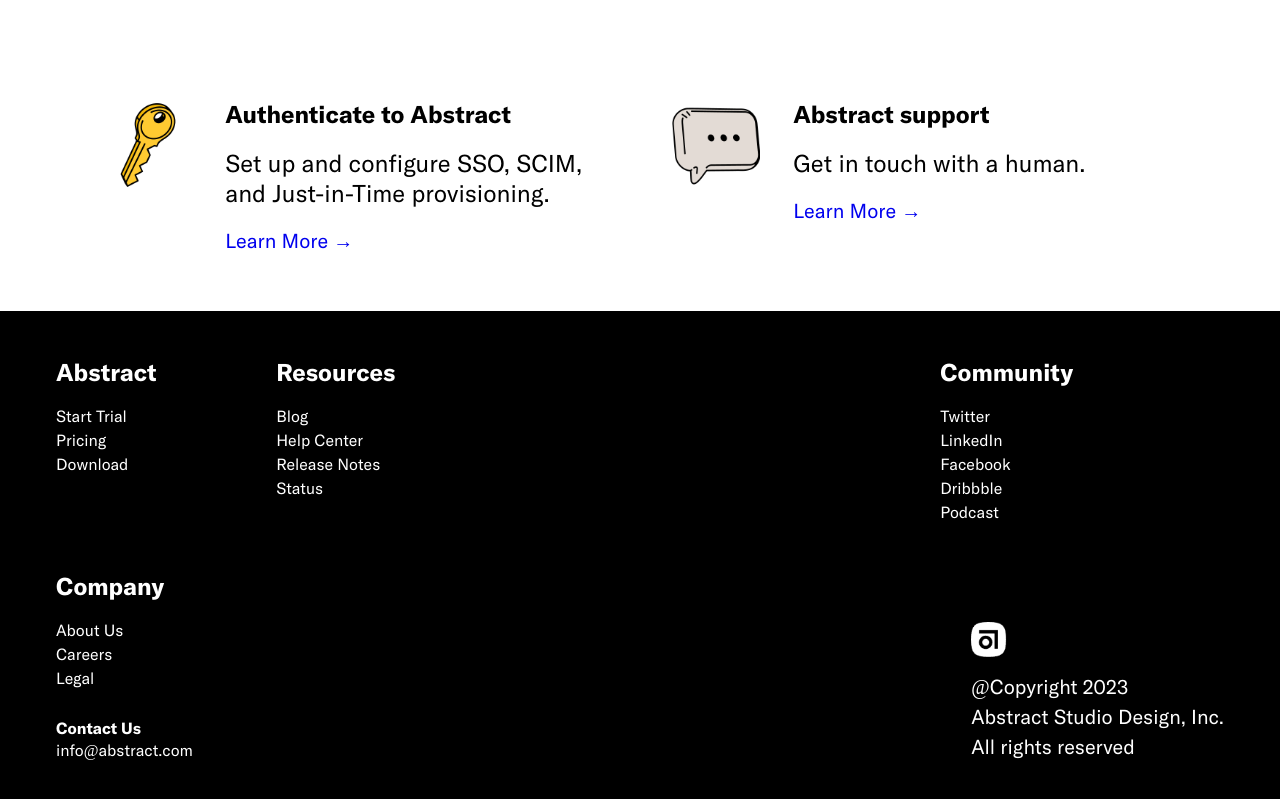
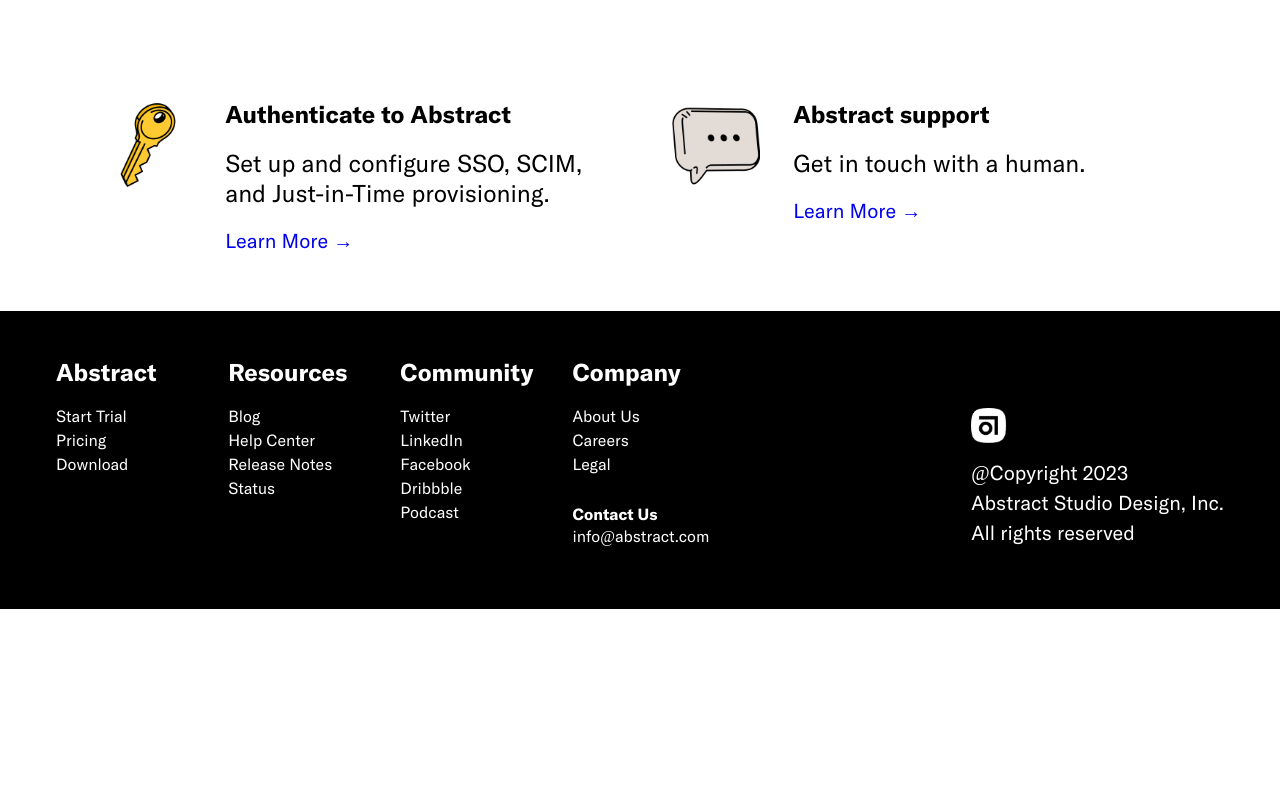
Before and after one commit to Babayocuy/Abstract_clone, a website built with Vite: page index.html in a window 1280 px wide. Shown: the part 1137-1936 px from the top of the page. After the commit the page ends 1746 px from the top, so only its background shows below. Built offline with nearby package versions, Linux system fonts and the light colour scheme.

Commit message:
Update media queries

```diff
--- a/sass/layout/_footer.scss
+++ b/sass/layout/_footer.scss
@@ -66,3 +66,31 @@
     }
   }
 }
+
+@include mq(lg) {
+  footer {
+    display: flex;
+    position: relative;
+    padding-inline: 0;
+
+    .inner {
+      .footer-column {
+        margin-right: 2rem;
+        width: 12%;
+      }
+
+      //   .footer-column:nth-child(1),
+      //   .footer-column:nth-child(3) {
+      //     margin-right: 0;
+      //     width: 12%;
+      //   }
+    }
+
+    // .footer-column-copyright {
+    //   width: fit-content;
+    //   position: absolute;
+    //   right: 0;
+    //   bottom: 0;
+    // }
+  }
+}
```
